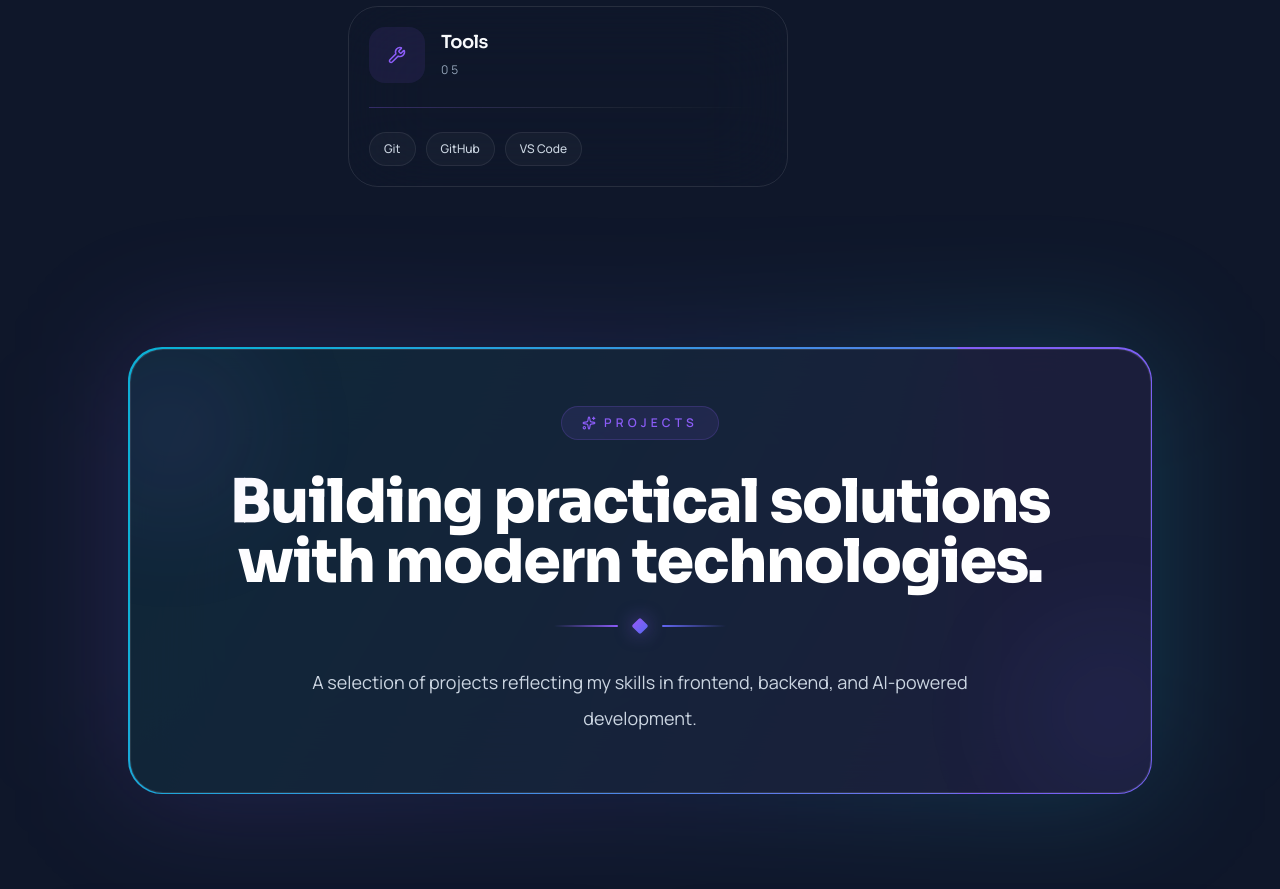
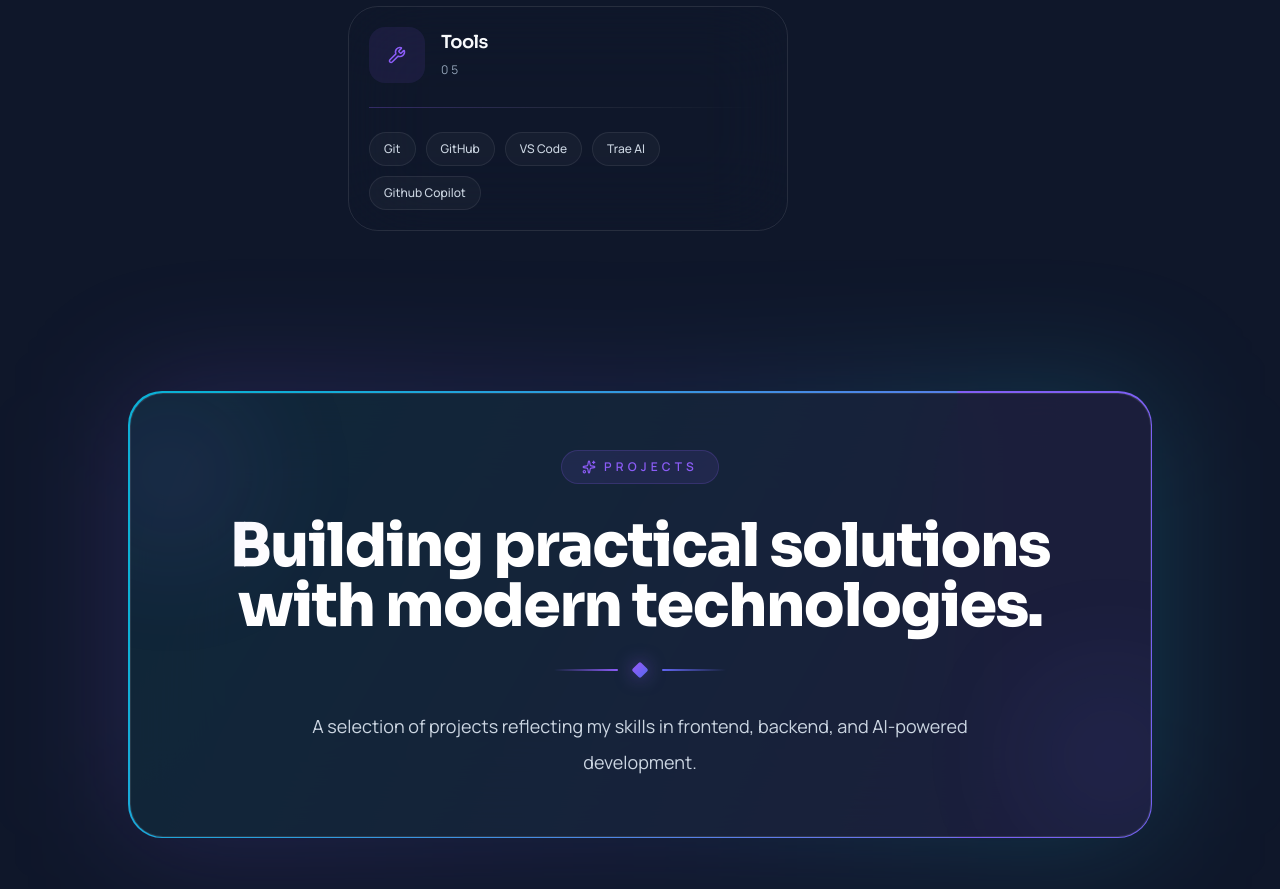
Before and after one commit to hafsa-AbdulRazzaq333/portfolioHafsa, a React (Vite) app: page / in a window 1280 px wide. Shown: the part 3180-4069 px from the top of the page. Built offline with nearby package versions, Linux system fonts and the light colour scheme.

Commit message:
certifications added

```diff
--- a/src/components/Skills.jsx
+++ b/src/components/Skills.jsx
@@ -40,7 +40,7 @@ function Skills() {
     {
       title: "Tools",
       icon: <Wrench size={18} />,
-      items: ["Git", "GitHub", "VS Code"],
+      items: ["Git", "GitHub", "VS Code","Trae AI", "Github Copilot"],
     },
   ];
 
```
